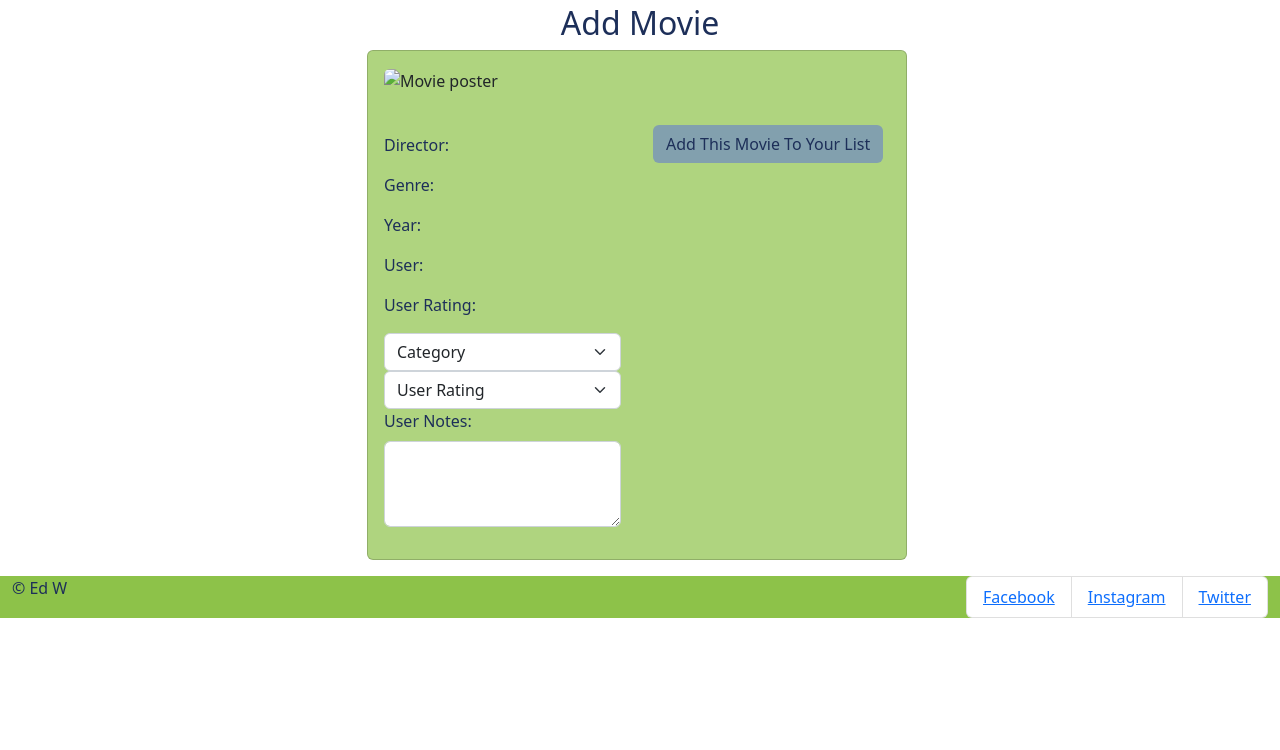
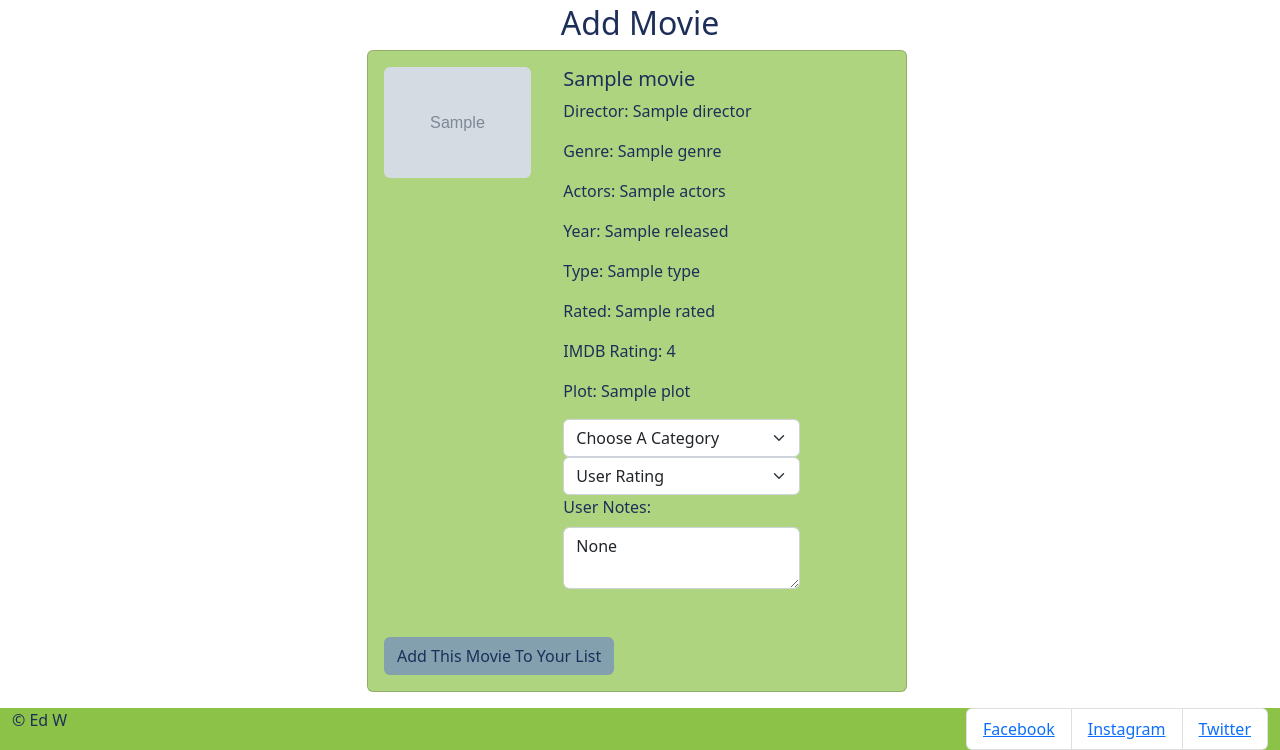
Before and after one commit to Ed-Whyatt/movie-lounge-ms-3, a Flask app: template movielounge/templates/select_movie.html in a window 1280 px wide. Shown: the part 82-832 px from the top of the page. Before the commit the page ends 700 px from the top, so only its background shows below. Run offline with Flask 2, Linux system fonts and the light colour scheme; tables that the repository leaves empty hold one stand-in row (values such as "Sample post"); the template is opened without the code that fills it: values that come from a table or form of the project are taken from there, most other values are stand-ins (such as "Sample title", 1, 10 or a date in 2020); grey boxes marked "Sample" are stand-in pictures.

Commit message:
Add jinja template literals and user selection for submit

```diff
--- a/movielounge/templates/select_movie.html
+++ b/movielounge/templates/select_movie.html
@@ -8,45 +8,56 @@
     <div class="col-12 col-md-8 offset-md-3">
 
         <!-- Form start -->
-        <form action="">
+        <form method="POST" action="{{ url_for('select_movie', movie_title=movie.title) }}">
 
             <!-- Boostrap card -->
             <div class="card mb-3 movie-card lounge-main-opaque-bg ">
 
                 <div class="row g-0">
 
-                    <div class="col-">
+                    <div class="col col-md-4">
                         <div class="card-body">
-                            <img src="#" class="img-fluid rounded" alt="Movie poster">
+                            <img src="{{ movie.poster }}" class="img-fluid rounded" alt="Movie poster">
                         </div>
                     </div>
 
-                    <div class="col">
+                    <div class="col col-md-6">
                         <div class="card-body lounge-blue-text">
-                            <h5 class="card-title"></h5>
-                            <p class="card-text">Director: </p>
-                            <p class="card-text">Genre: </p>
-                            <p class="card-text">Year: </p>
-                            <p class="card-text">User: </p>
-                            <p class="card-text">User Rating: </p>
+                            <h5 class="card-title">{{ movie.title }}</h5>
+                            <p class="card-text">Director: {{ movie.director }}</p>
+                            <p class="card-text">Genre: {{ movie.genre }}</p>
+                            <p class="card-text">Actors: {{ movie.actors }}</p>
+                            <p class="card-text">Year: {{ movie.released }}</p>
+                            <p class="card-text">Type: {{ movie.type }}</p>
+                            <p class="card-text">Rated: {{ movie.rated }}</p>
+                            <p class="card-text">IMDB Rating: {{ movie.imdb_rating }}</p>
+                            <p class="card-text">Plot: {{ movie.plot }}</p>
 
-                            <select class="form-select" aria-label="Default select example">
-                                <option selected>Category</option>
-                                <option value="1">One</option>
-                                <option value="2">Two</option>
-                                <option value="3">Three</option>
+                            <select id="category_id" name="category_id" class="form-select" aria-label="Default select example" required>
+                                <option selected>Choose A Category</option>
+                                {% for category in categories %}
+                                <option value="{{ category.id }}">{{ category.category_name }}</option>
+                                {% endfor %}
                             </select>
 
-                            <select class="form-select" aria-label="Default select example">
+                            <select id="user_rating" name="user_rating" class="form-select" aria-label="Default select example">
                                 <option selected>User Rating</option>
-                                <option value="1">One</option>
-                                <option value="2">Two</option>
-                                <option value="3">Three</option>
+                                <option value="Not Watched">Not Watched</option>
+                                <option value="1">1</option>
+                                <option value="2">2</option>
+                                <option value="3">3</option>
+                                <option value="4">4</option>
+                                <option value="5">5</option>
+                                <option value="6">6</option>
+                                <option value="7">7</option>
+                                <option value="8">8</option>
+                                <option value="9">9</option>
+                                <option value="10">10</option>
                             </select>
 
                             <div class="mb-3">
-                                <label for="exampleFormControlTextarea1" class="form-label">User Notes:</label>
-                                <textarea class="form-control" id="exampleFormControlTextarea1" rows="3"></textarea>
+                                <label for="user_notes" class="form-label">User Notes:</label>
+                                <textarea class="form-control" id="user_notes" name="user_notes" type="text" minlength="5" maxlength="200" required>None</textarea>
                             </div>
 
                         </div>
```
